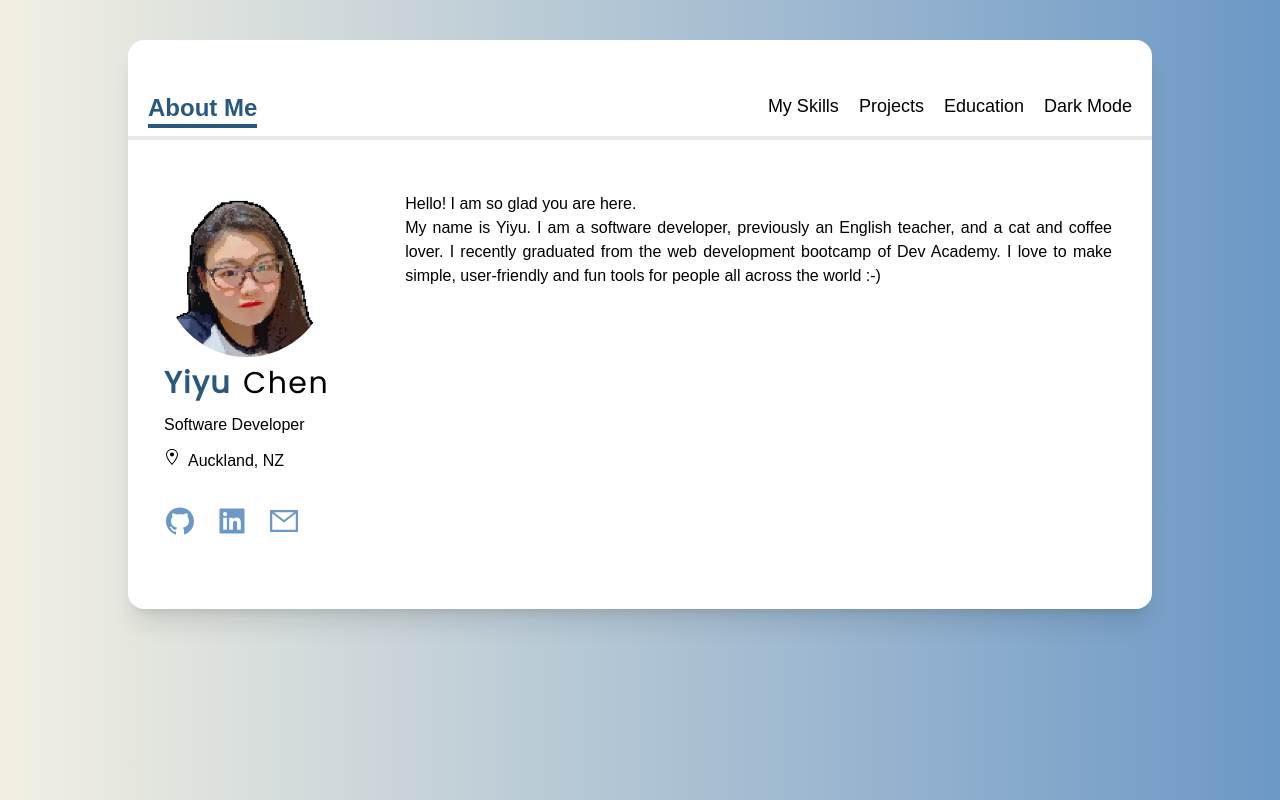
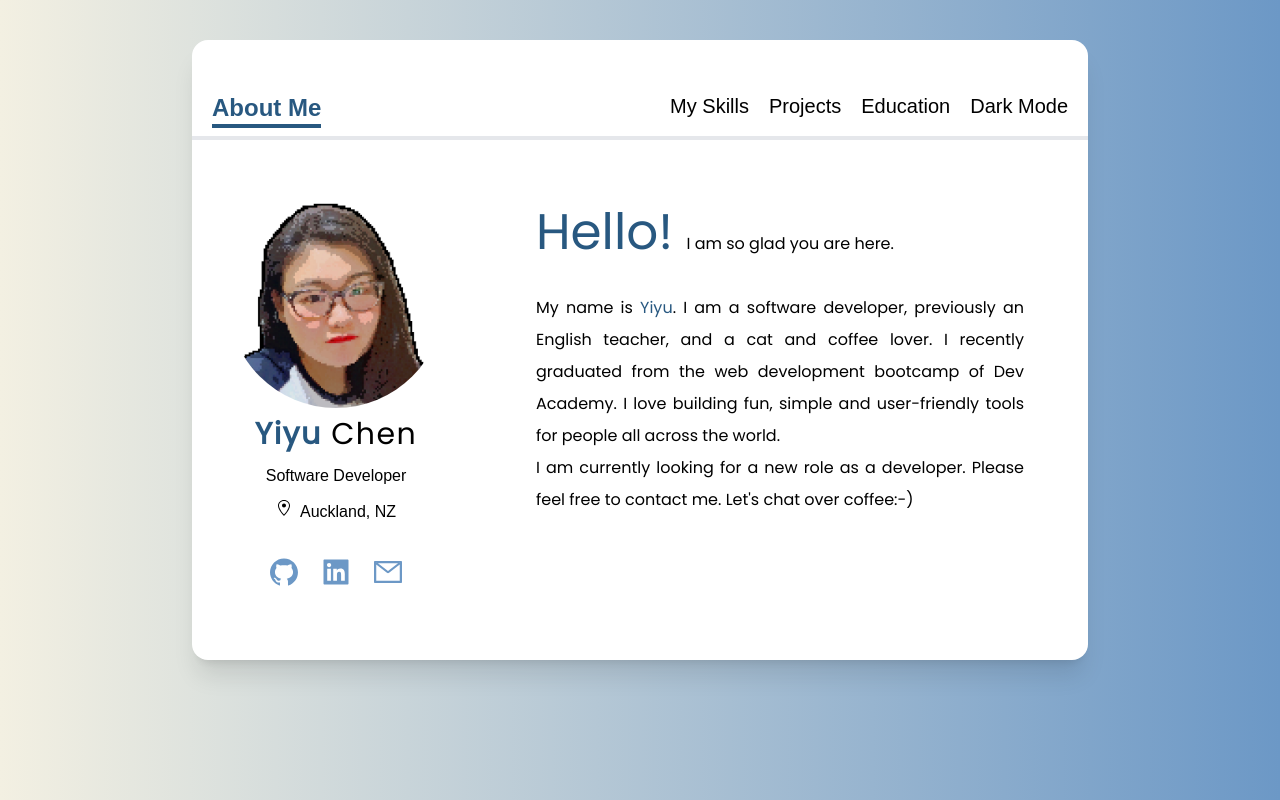
Before and after one commit to yiyuchen-nz/Personal-portfolio, a Next.js app: page / in a window 1280 px wide. Built offline with nearby package versions, Linux system fonts and the light colour scheme.

Commit message:
worked on about page

```diff
--- a/components/Navbar.tsx
+++ b/components/Navbar.tsx
@@ -49,8 +49,8 @@ const Navbar =()=>{
 
   return (
   <div className="flex justify-between px-5 pt-10 pb-2 my-3 text-xl border-b-4">
-    <span className="text-xl font-bold border-b-4 text-darkBlue border-darkBlue md:text-2xl">{activeItem}</span>
-    <div className="flex space-x-5 text-lg ">
+    <span className="text-sm font-bold border-b-4 text-darkBlue border-darkBlue md:text-xl lg:text-2xl">{activeItem}</span>
+    <div className="flex space-x-5 text-xs md:text-lg lg:text-xl ">
       <NavItem activeItem={activeItem} setActiveItem={setActiveItem} name="About Me" route="/"/>
       <NavItem activeItem={activeItem} setActiveItem={setActiveItem} name="My Skills" route="/skills"/>
       <NavItem activeItem={activeItem} setActiveItem={setActiveItem} name="Projects" route="/projects"/>
--- a/components/ServiceCard.tsx
+++ b/components/ServiceCard.tsx
@@ -10,10 +10,10 @@ const ServiceCard:FunctionComponent<{service:IService}> = ({service:{Icon, about
   }
 
   return (
-    <div className="flex items-center p-2 space-x-4 ">
-      <Icon className="w-12 h-12 text-xs text-darkBlue dark:text-butter dark:bg-gray-800"/>
+    <div className="flex items-center p-2 space-x-4 dark:bg-gray-800">
+      <Icon className="w-12 h-12 text-xs text-darkBlue dark:text-butter "/>
       <div>
-        <h4 className="text-sm font-bold text-darkBlue dark:text-butter dark:bg-gray-800">{title}</h4>
+        <h4 className="text-sm font-bold text-darkBlue dark:text-butter ">{title}</h4>
         <p className="text-xs" dangerouslySetInnerHTML={createMarkup()}/>
       </div>
     </div>
--- a/pages/_app.tsx
+++ b/pages/_app.tsx
@@ -9,7 +9,7 @@ function MyApp({ Component, pageProps,router}) {
   return (
     <ThemeProvider attribute='class'>
 
-    <div className='my-10 overflow-hidden align-middle bg-white shadow-xl rounded-2xl dark:bg-black' style={{width:"80vw", marginLeft:"auto", marginRight:"auto"}}>
+    <div className='my-10 overflow-scroll align-middle bg-white shadow-xl rounded-2xl dark:bg-black' style={{width:"70vw", marginLeft:"auto", marginRight:"auto"}}>
       <Navbar/>
       <AnimatePresence exitBeforeEnter key={router.route}>
       <Component {...pageProps} />
--- a/pages/index.tsx
+++ b/pages/index.tsx
@@ -10,16 +10,16 @@ const Topbar = () => {
 
 
   return (
-    <div  className='flex flex-row-2' >
+    <div  className='grid gap-4 md:grid-cols-3 lg:grid-cols-3' >
 
-      <div className="flex flex-col my-10 mx-9">
+      <div className="flex flex-col items-center my-10 mx-9">
         <Image src="/images/profile.jpg" alt="profile picture" className="w-32 h-auto mx-auto rounded-full" layout="intrinsic" height="250" width="250"/>
-        <h3 className="flex items-center gap-3 my-2 space-x-2 text-3xl font-medium tracking-wider font-Poppins">
+        <h3 className="gap-3 my-2 space-x-2 text-3xl font-medium tracking-wider font-Poppins">
           <span className="font-bold text-darkBlue">Yiyu </span>
           Chen
         </h3>
         {/* title & location */}
-        <div className="flex items-center mt-1 space-x-2">
+        <div className="mt-1 space-x-2">
           <span>Software Developer</span>
         </div>
 
@@ -29,22 +29,25 @@ const Topbar = () => {
         </div>
 
           {/*  email and social icons */}
-          <div className="flex flex-row my-8 space-x-5 text-blue md:w-full dark:text-butter">
-          <a href="https://github.com/yiyuchen-nz"><AiFillGithub className="w-8 h-8 cursor-pointer"/></a>
-          <a href="https://www.linkedin.com/in/yiyuchen-nz/"><AiFillLinkedin className="w-8 h-8 cursor-pointer"/></a>
-          <button onClick={()=>window.open('mailto: yiyuchen9@gmail.com')}>
-          <AiOutlineMail className="w-8 h-8" />
-         </button>
+          <div className="flex flex-row justify-center my-8 space-x-5 text-blue md:w-full dark:text-butter">
+             <a href="https://github.com/yiyuchen-nz"><AiFillGithub className="w-8 h-8 cursor-pointer"/></a>
+             <a href="https://www.linkedin.com/in/yiyuchen-nz/"><AiFillLinkedin className="w-8 h-8 cursor-pointer"/></a>
+             <button onClick={()=>window.open('mailto: yiyuchen9@gmail.com')}>
+             <AiOutlineMail className="w-8 h-8" />
+             </button>
          </div>
-
-
       </div>
 
-      <div>
-      <h5 className='mx-10 my-10 font-medium text-justify'>
-         Hello! I am so glad you are here.
+      <div className="md:col-span-2 lg:col-span-2'">
+      <h5 className='pt-16 pl-10 pr-16 leading-8 text-justify font-Poppins'>
+         <span style={{color:'#285880', fontSize:"50px"}}>Hello! </span>I am so glad you are here.
          <br/>
-         My name is Yiyu. I am a software developer, previously an English teacher, and a cat and coffee lover. I recently graduated from the web development bootcamp of Dev Academy. I love to make simple, user-friendly and fun tools for people all across the world :-)
+         <br/>
+         My name is <span style={{color:'#285880'}}>Yiyu</span>. I am a software developer, previously an English teacher, and a cat and coffee lover.
+         I recently graduated from the web development bootcamp of Dev Academy.
+         I love building fun, simple and user-friendly tools for people all across the world.
+         <br/>
+         I am currently looking for a new role as a developer. Please feel free to contact me. Let's chat over coffee:-)
         </h5>
       </div>
     </div>
```
Also changed, not shown: public/images/portfolio.jpg.
